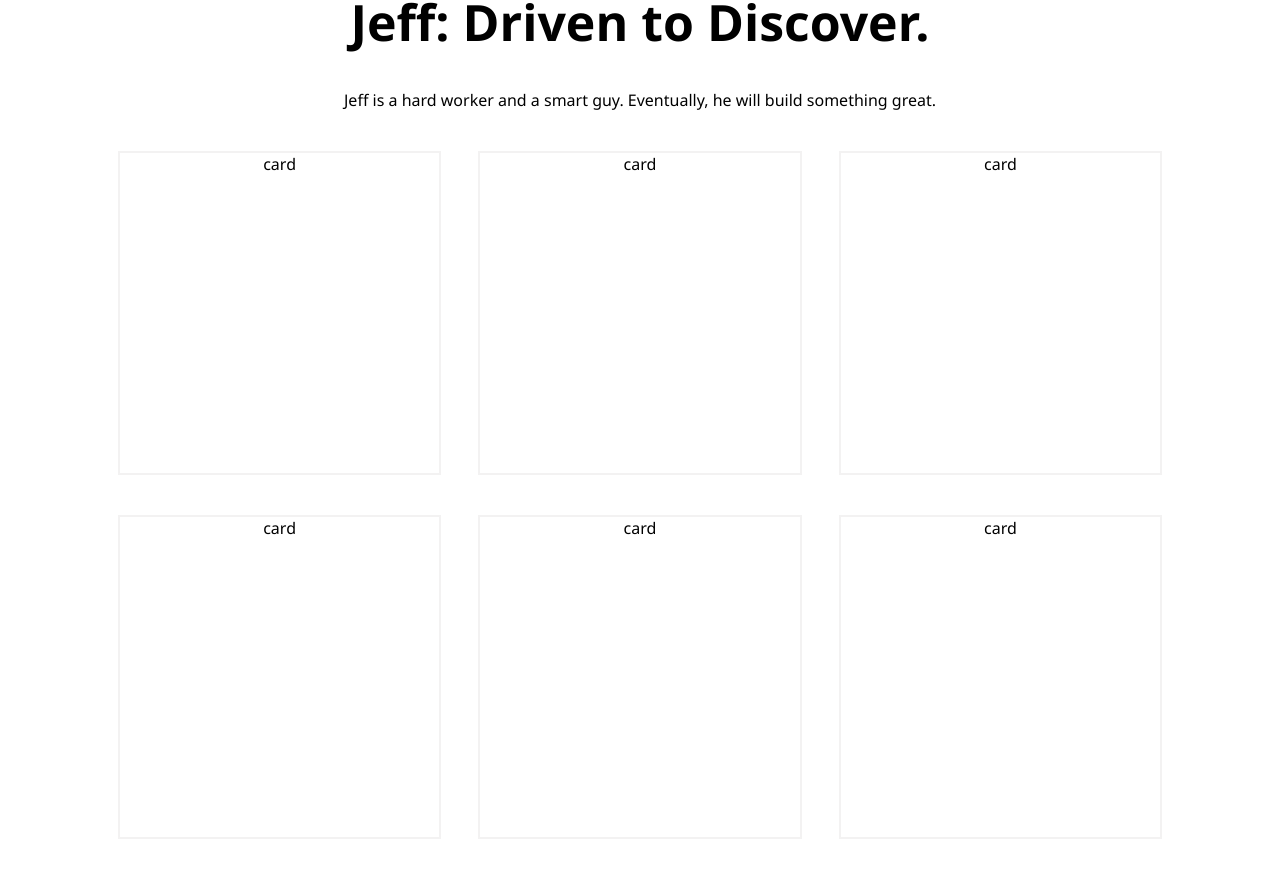
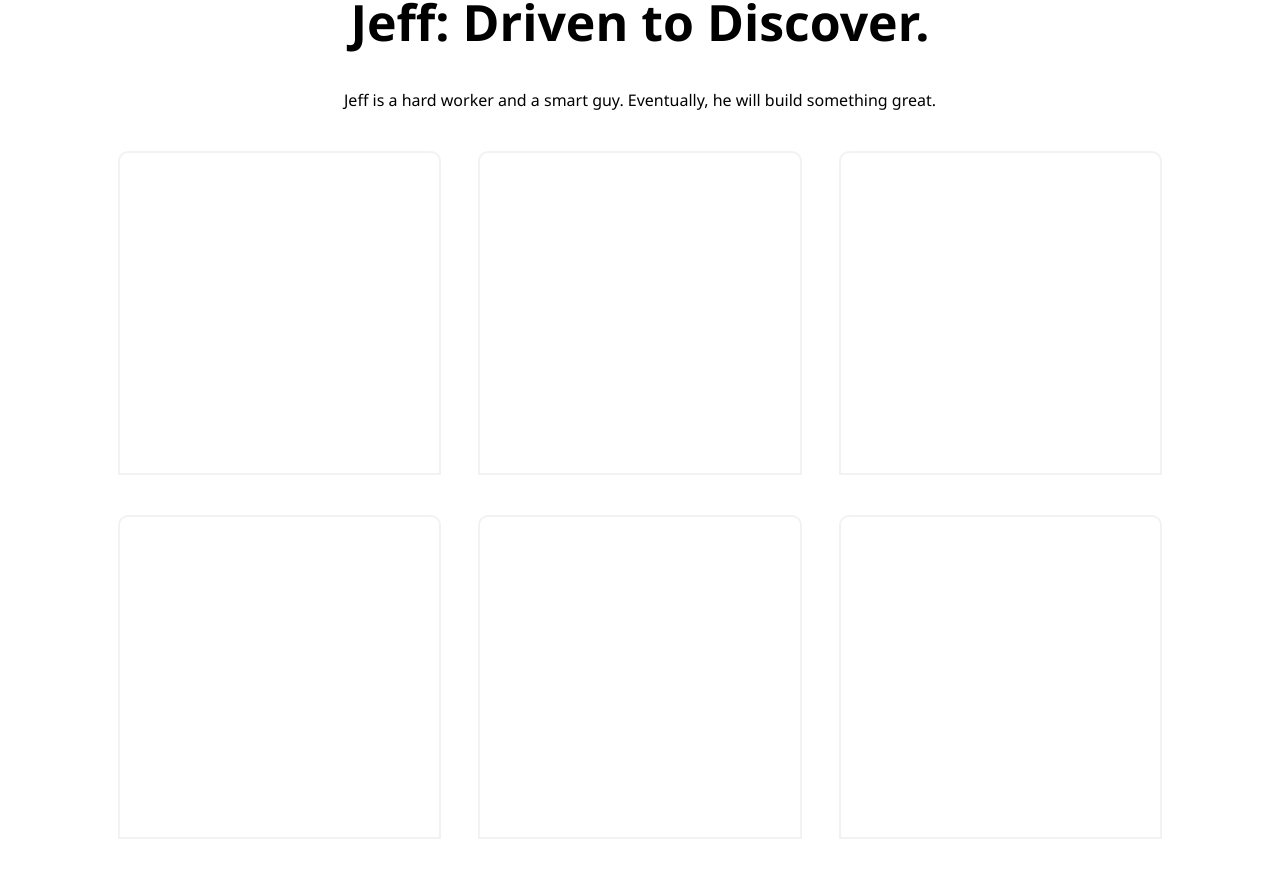
Before and after one commit to JWoltjen/super-duper-parakeet, a React (Create React App) app: page / in a window 1280 px wide. Shown: the part 1704-2581 px from the top of the page. Built offline with nearby package versions, Linux system fonts and the light colour scheme.

Commit message:
style cards

```diff
--- a/src/components/portfolio/Portfolio.jsx
+++ b/src/components/portfolio/Portfolio.jsx
@@ -3,7 +3,11 @@ import "./Portfolio.scss"
 function Portfolio() {
     return (
         <div className="p">
-            card
+            <div className="p-broswer">
+                <div className="p-circle"></div>
+                <div className="p-circle"></div>
+                <div className="p-circle"></div>
+            </div>
         </div>
     )
 }
--- a/src/components/portfolio/Portfolio.scss
+++ b/src/components/portfolio/Portfolio.scss
@@ -3,4 +3,22 @@
     height: 40vh;
     margin: 20px 10px;
     border: 2px solid rgb(243, 242, 242);
+
+    border-radius: 10px 10px 0px 0px;
+    overflow: hidden;
+
+    .p-browser{
+        height: 20px;
+        background-color: rgb(243, 242, 242);
+        display: flex;
+        align-items: center;
+    }
+
+    .p-circle{
+        width: 6px;
+        height: 6px;
+        border-radius: 50%;
+        background-color: #fff;
+        margin: 3px;
+    }
 }
```
Also changed, not shown: 1 other file (tests, documents, lock files or other folders).
